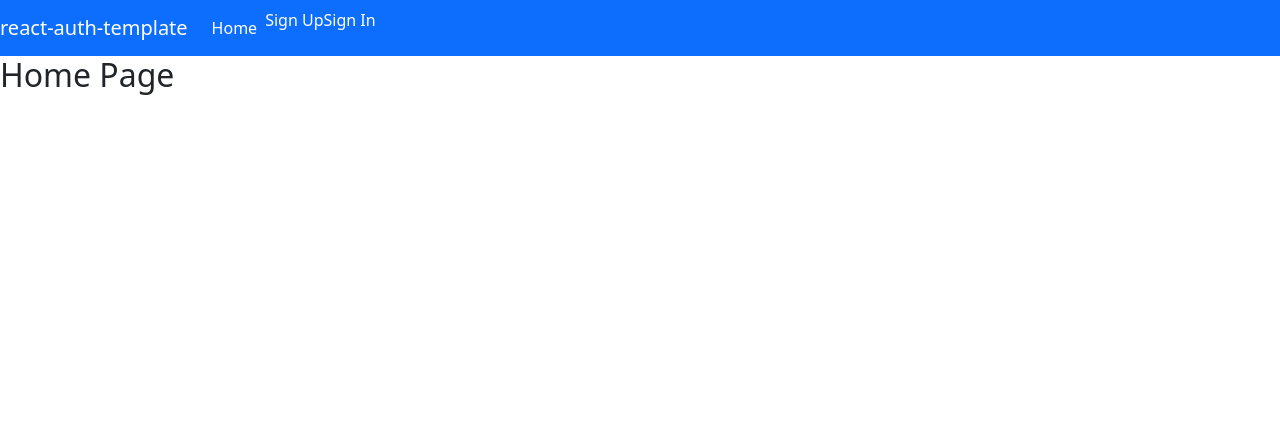
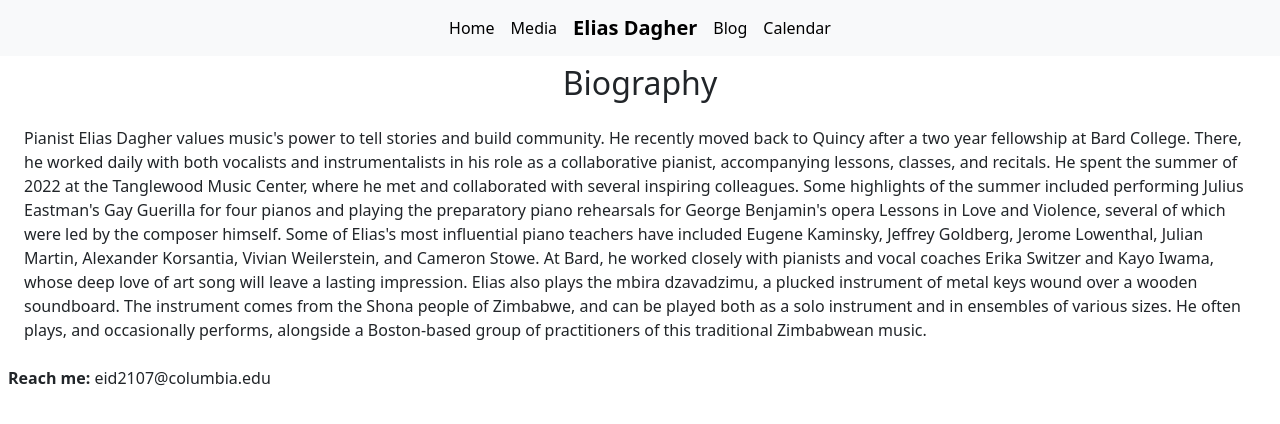
Before and after one commit to bostonbachexchange/robby-brown-client, a React (Create React App) app: page / in a window 1280 px wide. Shown: the top 424 px of the page. Built offline with nearby package versions, Linux system fonts and the light colour scheme.

Commit message:
Created web layout

```diff
--- a/package.json
+++ b/package.json
@@ -1,5 +1,5 @@
 {
-  "name": "react-auth-boilerplate",
+  "name": "elias-client",
   "version": "0.1.0",
   "private": true,
   "dependencies": {
@@ -14,6 +14,7 @@
     "react-dom": "^17.0.2",
     "react-router-dom": "^6.0.2",
     "react-scripts": "4.0.3",
+    "react-youtube": "^10.0.0",
     "sass": "^1.44.0",
     "uuid": "^8.3.2",
     "web-vitals": "^1.1.2"
--- a/src/App.js
+++ b/src/App.js
@@ -8,10 +8,13 @@ import AutoDismissAlert from './components/shared/AutoDismissAlert/AutoDismissAl
 import Header from './components/shared/Header'
 import RequireAuth from './components/shared/RequireAuth'
 import Home from './components/Home'
+import Blog from './components/Blog'
+import Media from './components/Media'
 import SignUp from './components/auth/SignUp'
 import SignIn from './components/auth/SignIn'
 import SignOut from './components/auth/SignOut'
 import ChangePassword from './components/auth/ChangePassword'
+import Calendar from './components/Calendar'
 
 const App = () => {
 
@@ -45,6 +48,9 @@ const App = () => {
 				<Header user={user} />
 				<Routes>
 					<Route path='/' element={<Home msgAlert={msgAlert} user={user} />} />
+					<Route path='/media' element={<Media msgAlert={msgAlert} user={user} />} />
+					<Route path='/calendar' element={<Calendar msgAlert={msgAlert} user={user} />} />
+					<Route path='/blog' element={<Blog msgAlert={msgAlert} user={user} />} />
 					<Route
 						path='/sign-up'
 						element={<SignUp msgAlert={msgAlert} setUser={setUser} />}
--- /dev/null
+++ b/src/components/Blog.js
@@ -0,0 +1,12 @@
+const Calendar = (props) => {
+	// const { msgAlert, user } = props
+	console.log('props in Blog', props)
+
+	return (
+		<>
+			<h2 className="text-center">Blog</h2>
+		</>
+	)
+}
+
+export default Calendar
--- /dev/null
+++ b/src/components/Calendar.js
@@ -0,0 +1,12 @@
+const Calendar = (props) => {
+	// const { msgAlert, user } = props
+	console.log('props in Calendar', props)
+
+	return (
+		<>
+			<h2 className="text-center">Events</h2>
+		</>
+	)
+}
+
+export default Calendar
--- a/src/components/Home.js
+++ b/src/components/Home.js
@@ -4,7 +4,10 @@ const Home = (props) => {
 
 	return (
 		<>
-			<h2>Home Page</h2>
+			<h2 className="m-2 text-center">Biography</h2>
+			<p className="m-4">Pianist Elias Dagher values music's power to tell stories and build community. He recently moved back to Quincy after a two year fellowship at Bard College. There, he worked daily with both vocalists and instrumentalists in his role as a collaborative pianist, accompanying lessons, classes, and recitals. He spent the summer of 2022 at the Tanglewood Music Center, where he met and collaborated with several inspiring colleagues. Some highlights of the summer included performing Julius Eastman's Gay Guerilla for four pianos and playing the preparatory piano rehearsals for George Benjamin's opera Lessons in Love and Violence, several of which were led by the composer himself. Some of Elias's most influential piano teachers have included Eugene Kaminsky, Jeffrey Goldberg, Jerome Lowenthal, Julian Martin, Alexander Korsantia, Vivian Weilerstein, and Cameron Stowe. At Bard, he worked closely with pianists and vocal coaches Erika Switzer and Kayo Iwama, whose deep love of art song will leave a lasting impression. Elias also plays the mbira dzavadzimu, a plucked instrument of metal keys wound over a wooden soundboard. The instrument comes from the Shona people of Zimbabwe, and can be played both as a solo instrument and in ensembles of various sizes. He often plays, and occasionally performs, alongside a Boston-based group of practitioners of this traditional Zimbabwean music.
+			</p>
+			<address className="m-2"><strong>Reach me:</strong> eid2107@columbia.edu</address>
 		</>
 	)
 }
--- /dev/null
+++ b/src/components/Media.js
@@ -0,0 +1,37 @@
+// import YoutubeEmbed from './shared/YouTubeEmbed'
+// import YoutubeEmbed from '../shared/YoutubeEmbed'
+// import YouTube from 'react-youtube';
+
+const Media = (props) => {
+	// const { msgAlert, user } = props
+	console.log('props in home', props)
+
+	return (
+		<>
+			<h2 className="text-center"><strong>Video</strong></h2>
+			<>
+				<div className="text-center">
+					<div className='m-2' >
+						<h3>VAP Degree Recital: Pauline Tan</h3>
+						<iframe style={{width: '80%', height: '500px'}} src="https://www.youtube.com/embed/E6zfq5DOCUM"></iframe>
+					</div>
+					<div className='m-2' >
+						<h3>Mahler - “Rheinlegendchen” | NEC Liederabend Series</h3>
+						<iframe style={{width: '80%', height: '500px'}} src="https://www.youtube.com/embed/EwGbCQMd-S4"></iframe>
+					</div>
+					<div className='m-2' >
+						<h3>Janacek Violin Sonata</h3>
+						<iframe style={{width: '80%', height: '500px'}} src="https://www.youtube.com/embed/JRrzXDe-6ZY"></iframe>
+					</div>
+					<div className='m-2' >
+						<h3>Bach Sonata for Violin and Keyboard in E Major, BWV 1016</h3>
+						<iframe style={{width: '80%', height: '500px'}} src="https://www.youtube.com/embed/xARcVe-sqPc"></iframe>
+					</div>
+				</div>
+
+			</>
+		</>
+	)
+}
+
+export default Media
--- a/src/components/shared/Header.js
+++ b/src/components/shared/Header.js
@@ -3,60 +3,91 @@ import Nav from 'react-bootstrap/Nav'
 import Navbar from 'react-bootstrap/Navbar'
 import { Link } from 'react-router-dom'
 const linkStyle = {
-    color: 'white',
+    color: 'black',
     textDecoration: 'none'
 }
-const authenticatedOptions = (
+const brandStyle = {
+    color: 'black',
+	padding: '0px',
+    textDecoration: 'none'
+}
+// const authenticatedOptions = (
+// 	<>
+// 		<Nav.Item>
+// 			<Link to='change-password' style={linkStyle}>
+// 				Change Password
+// 			</Link>
+// 		</Nav.Item>
+// 		<Nav.Item>
+// 			<Link to='sign-out' style={linkStyle}>
+// 				Sign Out
+// 			</Link>
+// 		</Nav.Item>
+// 	</>
+// )
+
+// const unauthenticatedOptions = (
+// 	<>
+//         <Nav.Item className='m-2'>
+// 		    <Link to='sign-up' style={linkStyle}>Sign Up</Link>
+//         </Nav.Item>
+//         <Nav.Item className='m-2'>
+// 		    <Link to='sign-in' style={linkStyle}>Sign In</Link>
+//         </Nav.Item>
+// 	</>
+// )
+
+const alwaysOptions = (
 	<>
-		<Nav.Item>
-			<Link to='change-password' style={linkStyle}>
-				Change Password
-			</Link>
-		</Nav.Item>
-		<Nav.Item>
-			<Link to='sign-out' style={linkStyle}>
-				Sign Out
+		<>
+			<Nav.Item className='m-2'>
+				<Link to='/' style={linkStyle}>
+					Home
+				</Link>
+			</Nav.Item>
+		</>
+		<>
+			<Nav.Item className='m-2'>
+				<Link to='/media' style={linkStyle}>
+					Media
+				</Link>
+			</Nav.Item>
+		</>
+		<>
+			<Navbar.Brand className='mt-0 ms-2 me-2'>
+				<Link to='/' style={brandStyle}>
+					<strong>Elias Dagher</strong>
+				</Link>
+        	</Navbar.Brand>
+		</>
+		<>
+			<Nav.Item className='m-2'>
+				<Link to='/blog' style={linkStyle}>
+					Blog
+				</Link>
+			</Nav.Item>
+		</>
+	<>
+		<Nav.Item className='m-2'>
+			<Link to='/calendar' style={linkStyle}>
+				Calendar
 			</Link>
 		</Nav.Item>
 	</>
-)
-
-const unauthenticatedOptions = (
-	<>
-        <Nav.Item>
-		    <Link to='sign-up' style={linkStyle}>Sign Up</Link>
-        </Nav.Item>
-        <Nav.Item>
-		    <Link to='sign-in' style={linkStyle}>Sign In</Link>
-        </Nav.Item>
-	</>
-)
-
-const alwaysOptions = (
-	<>
-		<Nav.Link>
-			<Link to='/' style={linkStyle}>
-				Home
-			</Link>
-		</Nav.Link>
 	</>
 )
 
 const Header = ({ user }) => (
-	<Navbar bg='primary' variant='dark' expand='md'>
-		<Navbar.Brand>
-            <Link to='/' style={linkStyle}>
-                react-auth-template
-            </Link>
-        </Navbar.Brand>
+	<Navbar bg='light' variant='dark' expand='md'>
+
 		<Navbar.Toggle aria-controls='basic-navbar-nav' />
 		<Navbar.Collapse id='basic-navbar-nav'>
-			<Nav className='ml-auto'>
+			<Nav className='m-auto'>
 				{user && (
 					<span className='navbar-text mr-2'>Welcome, {user.email}</span>
 				)}
 				{alwaysOptions}
-				{user ? authenticatedOptions : unauthenticatedOptions}
+				{/* {user ? authenticatedOptions : unauthenticatedOptions} */}
 			</Nav>
 		</Navbar.Collapse>
 	</Navbar>
--- /dev/null
+++ b/src/components/shared/YouTubeEmbed.js
@@ -0,0 +1,22 @@
+import React from 'react';
+import YouTube from 'react-youtube';
+
+class Example extends React.Component {
+  render() {
+    const opts = {
+      height: '390',
+      width: '640',
+      playerVars: {
+        // https://developers.google.com/youtube/player_parameters
+        autoplay: 1,
+      },
+    };
+
+    return <YouTube videoId="2g811Eo7K8U" opts={opts} onReady={this._onReady} />;
+  }
+
+  _onReady(event) {
+    // access to player in all event handlers via event.target
+    event.target.pauseVideo();
+  }
+}
```
Also changed, not shown: 1 other file (tests, documents, lock files or other folders).
